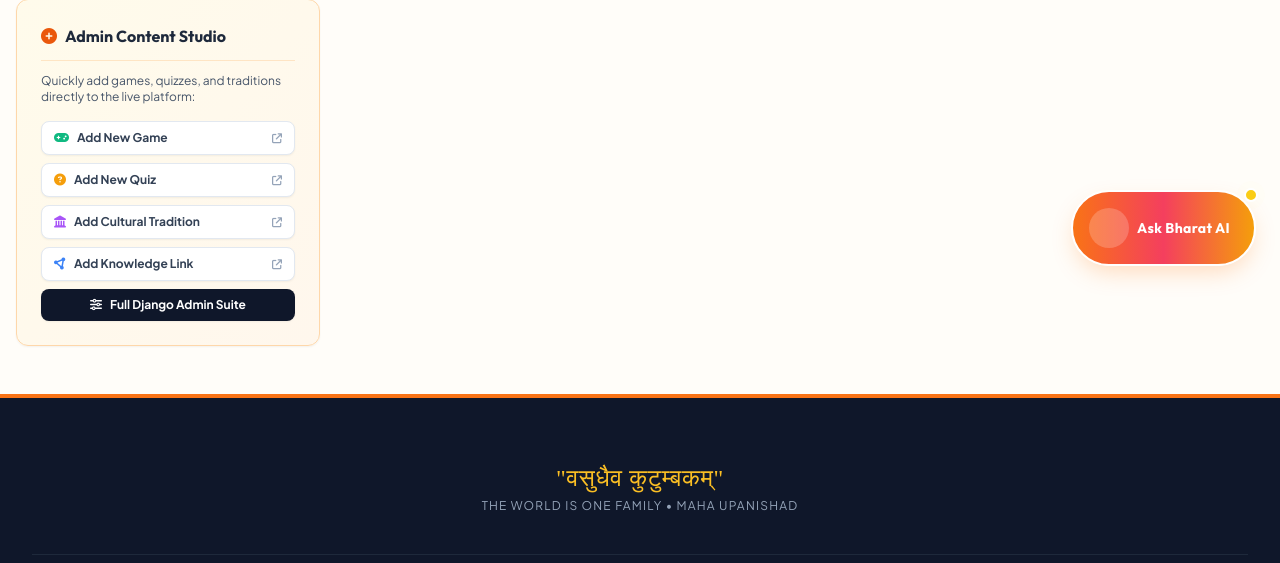
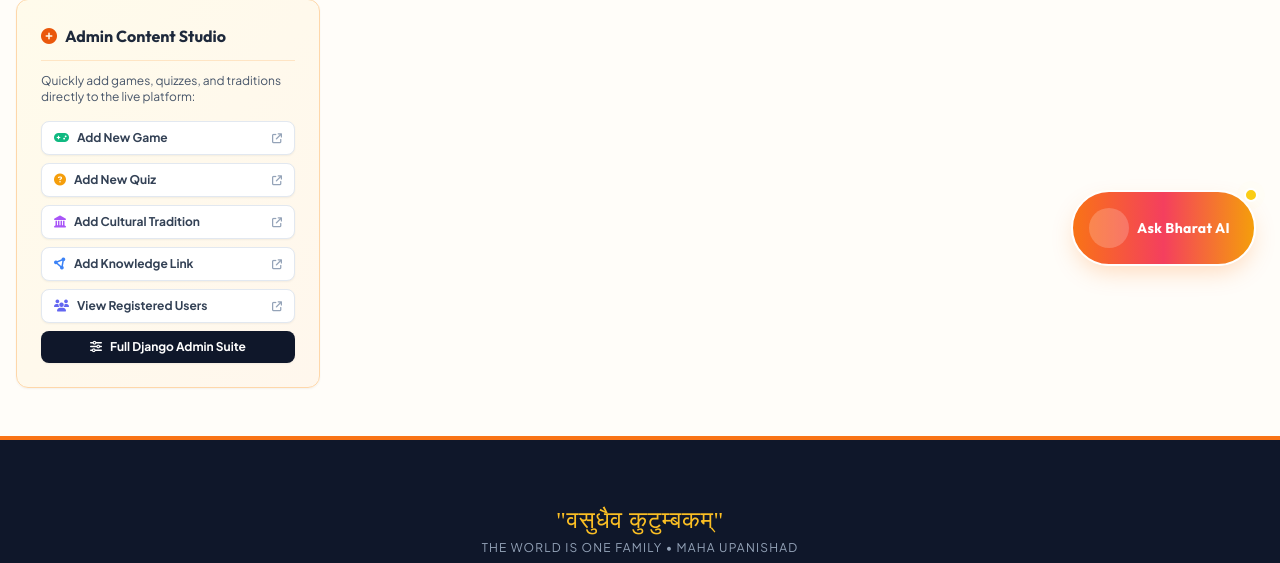
Before and after one commit to Sapna615/BharatVerse, a Django app: page /contribute/curator/ in a window 1280 px wide; the page is wider, and only the part inside the window is pictured. Shown: the part 510-1073 px from the top of that part. Run offline with Django 5.2, Linux system fonts and the light colour scheme; a user stored in the database is signed in; data that the repository does not hold is empty; some libraries are stand-ins or nearby versions; some web fonts are replaced.

Commit message:
Add View Registered Users link on curator dashboard

```diff
--- a/templates/contributions/curator_dashboard.html
+++ b/templates/contributions/curator_dashboard.html
@@ -39,6 +39,10 @@
                 </a>
                 <a href="/admin/culture/culturalconnection/add/" target="_blank" class="w-full flex items-center justify-between px-3 py-2 text-xs font-bold text-slate-700 bg-white border border-slate-200 hover:border-orange-400 hover:text-orange-600 rounded-lg transition-all shadow-sm">
                     <span class="flex items-center gap-2"><i class="fa-solid fa-circle-nodes text-blue-500"></i> Add Knowledge Link</span>
+                    <i class="fa-solid fa-arrow-up-right-from-square text-slate-400 text-[10px]"></i>
+                </a>
+                <a href="/admin/accounts/userprofile/" target="_blank" class="w-full flex items-center justify-between px-3 py-2 text-xs font-bold text-slate-700 bg-white border border-slate-200 hover:border-orange-400 hover:text-orange-600 rounded-lg transition-all shadow-sm">
+                    <span class="flex items-center gap-2"><i class="fa-solid fa-users text-indigo-500"></i> View Registered Users</span>
                     <i class="fa-solid fa-arrow-up-right-from-square text-slate-400 text-[10px]"></i>
                 </a>
                 <a href="/admin/" target="_blank" class="w-full flex items-center justify-center gap-2 mt-3 px-3 py-2 text-xs font-bold text-white bg-slate-900 hover:bg-slate-800 rounded-lg transition-all shadow-sm">
```
